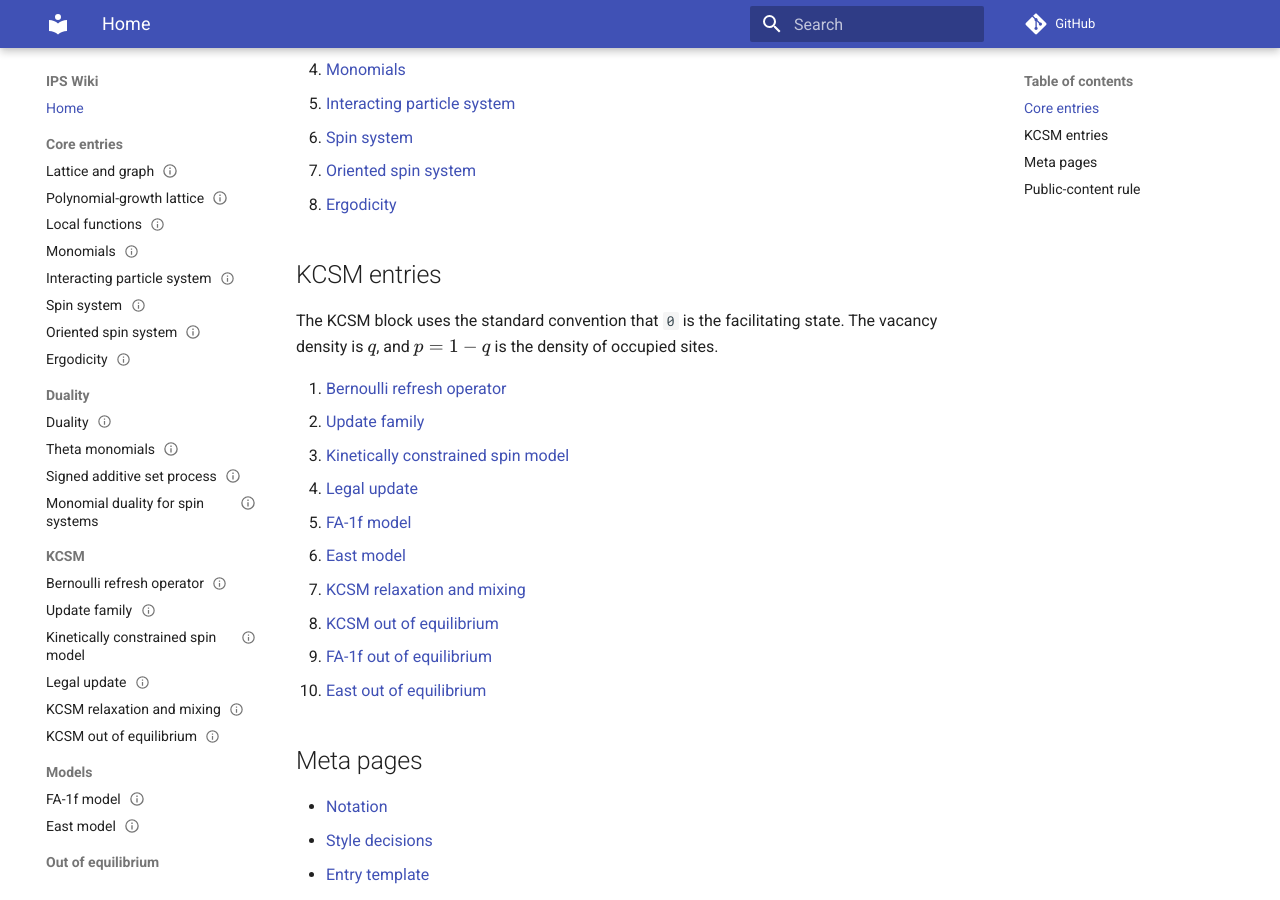
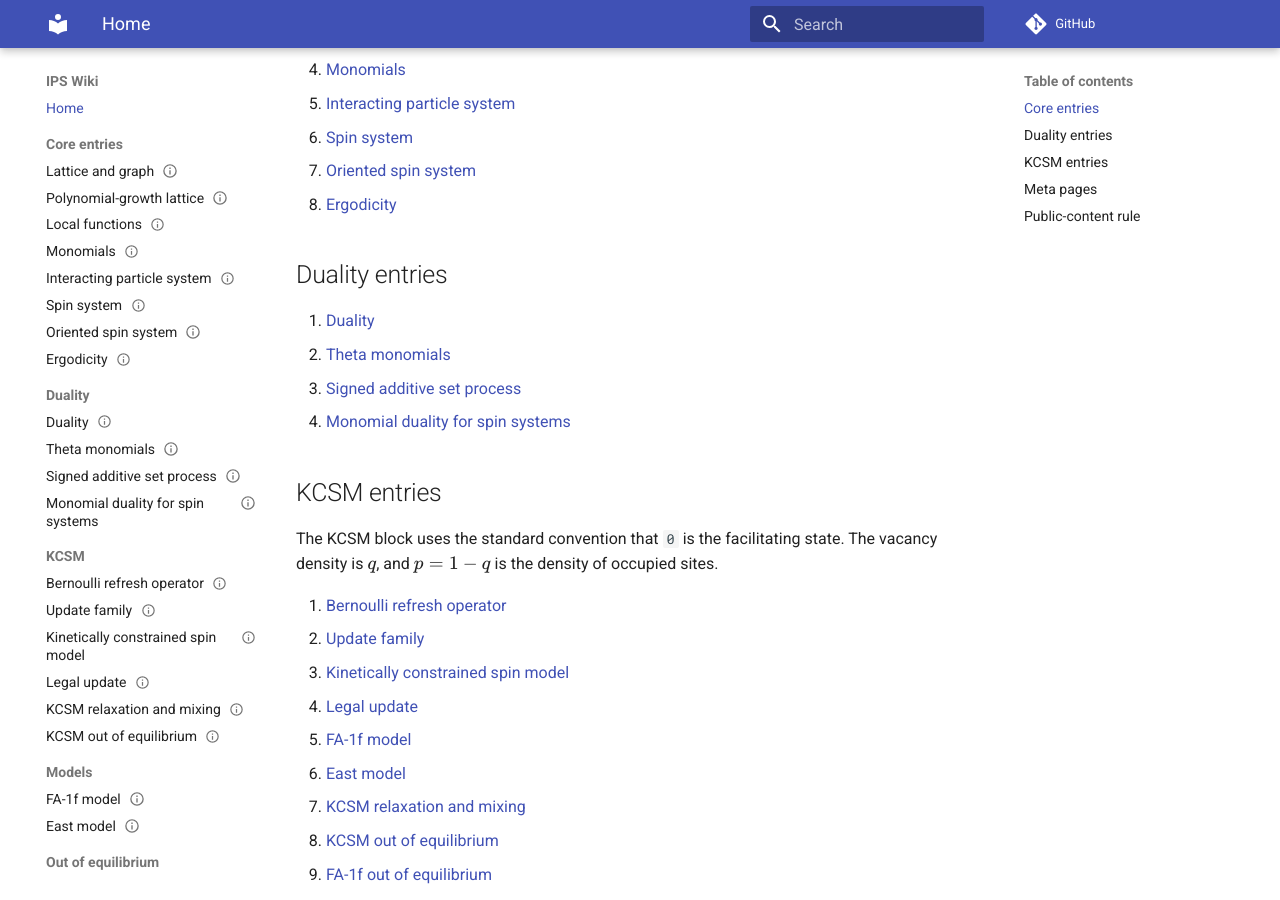
Before and after one commit to maciejgluchowski86-beep/ips-wiki, an MkDocs documentation site: the page built from docs/index.md, in a window 1280 px wide and 900 px high, scrolled down 474 px. Built offline with MkDocs 1.6.1 and Material for MkDocs 9.7.7, drawn with Linux system fonts in a browser that asks for light colours; comment, search, counter and statistics services are not loaded.

Commit message:
Add duality entries to home page

```diff
--- a/docs/index.md
+++ b/docs/index.md
@@ -16,6 +16,13 @@ A minimal dependency order is:
 6. [Spin system](entries/spin-system.md)
 7. [Oriented spin system](entries/oriented-spin-system.md)
 8. [Ergodicity](entries/ergodicity.md)
+
+## Duality entries
+
+1. [Duality](entries/duality.md)
+2. [Theta monomials](entries/theta-monomials.md)
+3. [Signed additive set process](entries/signed-additive-set-process.md)
+4. [Monomial duality for spin systems](entries/monomial-duality-for-spin-systems.md)
 
 ## KCSM entries
 
```
